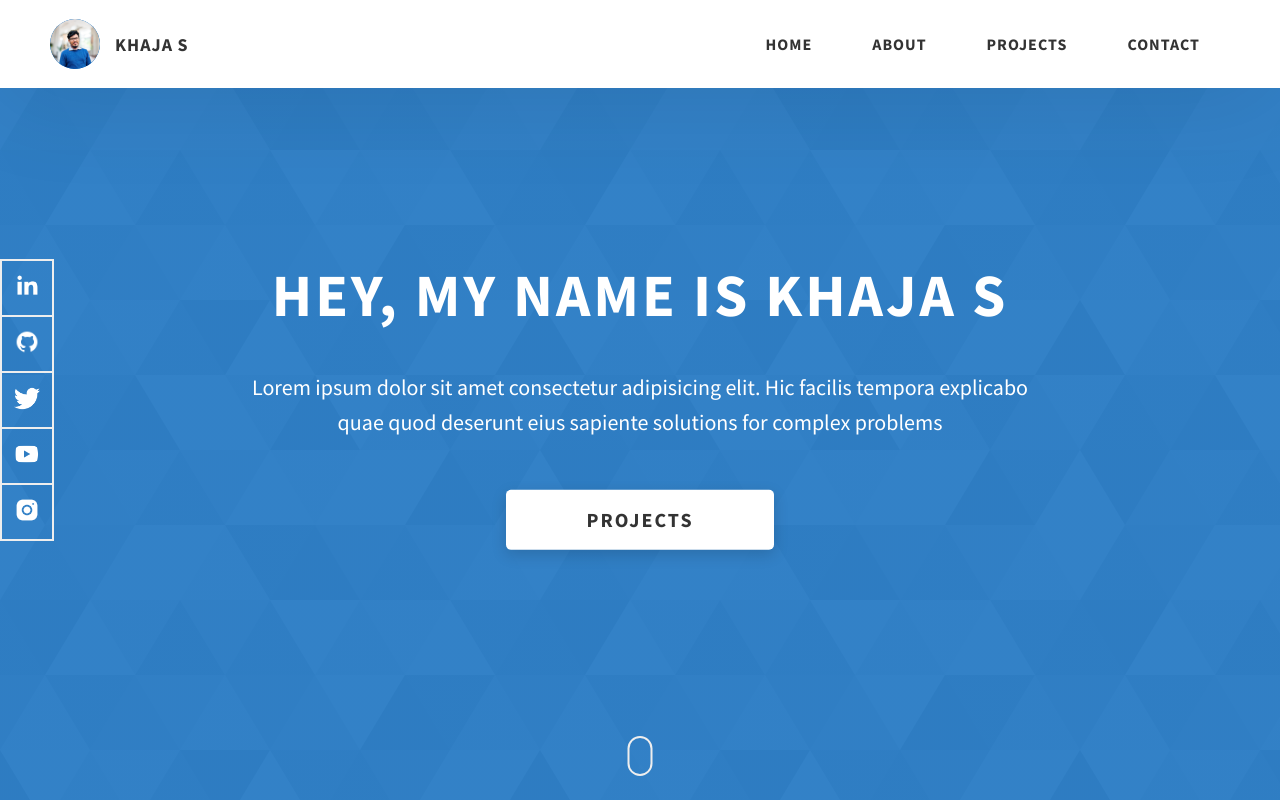
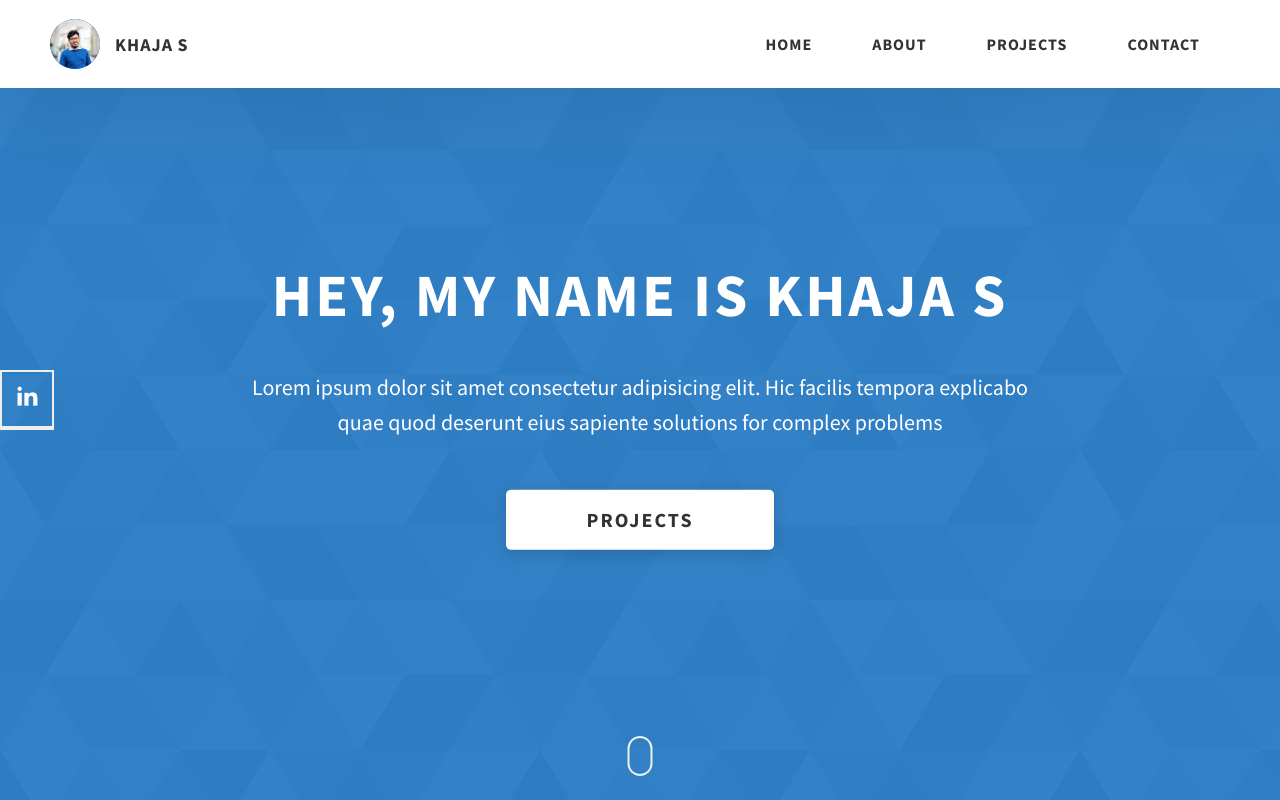
Before and after one commit to Hafeezuddin-DA/Hafeezuddin-DA.github.io, a website: page index.html in a window 1280 px wide. Shown: the top 800 px of the page. Drawn offline with Linux system fonts and the light colour scheme.

Commit message:
Removed irrelevant social icons

```diff
--- a/index.html
+++ b/index.html
@@ -106,45 +106,7 @@
             />
           </a>
         </div>
-        <div class="home-hero__social">
-          <a href="#" class="home-hero__social-icon-link">
-            <img
-              src="./assets/png/github-ico.png"
-              alt="icon"
-              class="home-hero__social-icon"
-            />
-          </a>
-        </div>
-        <div class="home-hero__social">
-          <a href="#" class="home-hero__social-icon-link">
-            <img
-              src="./assets/png/twitter-ico.png"
-              alt="icon"
-              class="home-hero__social-icon"
-            />
-          </a>
-        </div>
-        <div class="home-hero__social">
-          <a href="#" class="home-hero__social-icon-link">
-            <img
-              src="./assets/png/yt-ico.png"
-              alt="icon"
-              class="home-hero__social-icon"
-            />
-          </a>
-        </div>
-        <div class="home-hero__social">
-          <a
-            href="#"
-            class="home-hero__social-icon-link home-hero__social-icon-link--bd-none"
-          >
-            <img
-              src="./assets/png/insta-ico.png"
-              alt="icon"
-              class="home-hero__social-icon"
-            />
-          </a>
-        </div>
+
       </div>
       <div class="home-hero__mouse-scroll-cont">
         <div class="mouse"></div>
```
